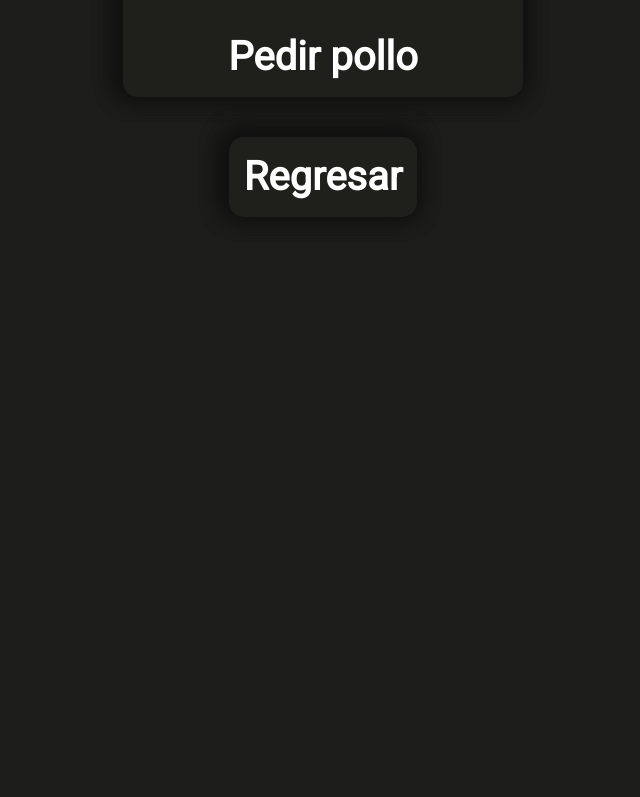
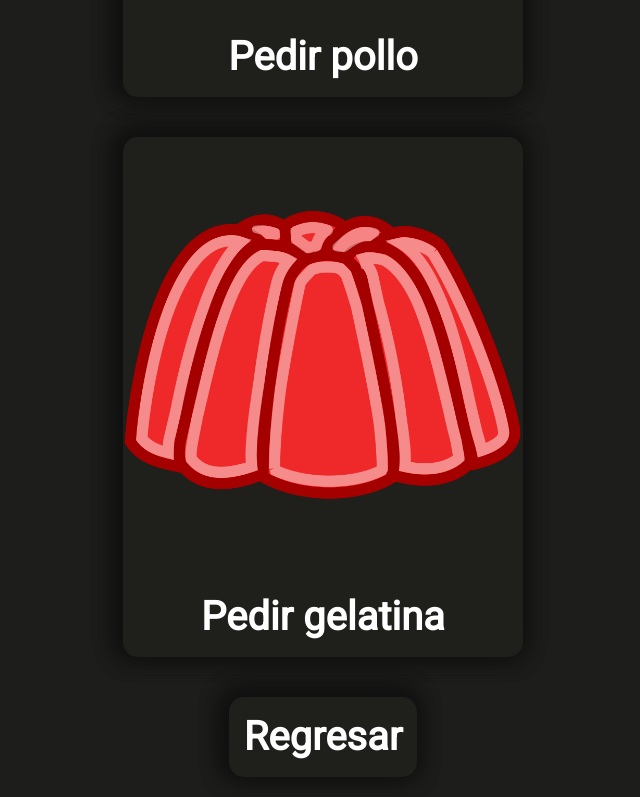
Before and after one commit to CristopherLodbrok117/hanny-speaker, a plain HTML site: page comidas.html in a window 1280 px wide. Shown: the part 4775-5572 px from the top of the page, without its empty margins (317-957 px from the left). Before the commit the page ends 5092 px from the top, so only its background shows below. Drawn offline with Linux system fonts and the light colour scheme.

Commit message:
Agregando tarjeta de gelatina

```diff
--- a/comidas.html
+++ b/comidas.html
@@ -59,6 +59,10 @@
         <img src="img/pollo.png" alt="Pollo rostizado">
         <p >Pedir pollo</p>
       </div>
+      <div class="tarjeta" onclick="leerTexto('gelatina')">
+        <img src="img/gelatina.png" alt="Dibujo de gelatina">
+        <p >Pedir gelatina</p>
+      </div>
       <div class="tarjeta">
         <a href="index.html">
           <p >Regresar</p>
```
Also changed, not shown: img/gelatina.png (added).
